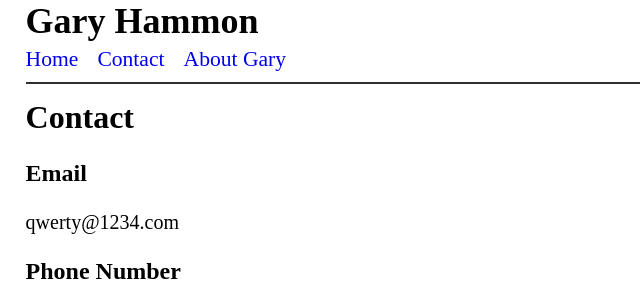
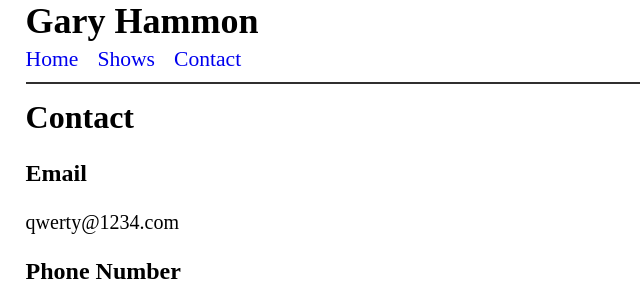
Before and after one commit to kris3579/Hammond-Website, a Node server app: page /contact in a window 1280 px wide. Shown: the top 300 px of the page, without its empty margins (0-640 px from the left). Run offline with Node 20, Linux system fonts and the light colour scheme; some libraries are stand-ins or nearby versions.

Commit message:
consolidated about page with home page, created 'shows' route a

```diff
--- a/server.js
+++ b/server.js
@@ -14,25 +14,25 @@ app.listen(PORT, () => console.log('Server is up on ', PORT));
 
 app.set('view engine', 'ejs');
 
-// routes
+// Routes
 
 app.get('/', (req, res) => {
   homePage(req, res);
-});
-
-app.get('/about', (req, res) => {
-  about(req, res);
 });
 
 app.get('/contact', (req, res) => {
   contactPage(req, res);
 });
 
+app.get('/shows', (req, res) => {
+  showsPage(req, res);
+});
+
 app.get('*', (req, res) => {
   noPageError(res);
 });
 
-// route functions
+// Rendering functions for routes
 
 function homePage(req, res) {
   res.render('master', {
@@ -41,17 +41,17 @@ function homePage(req, res) {
   });
 }
 
-function about(req, res) {
-  res.render('master', {
-    'thisPage': 'partials/about.ejs',
-    'thisPageTitle': 'Gary Hammon'
-  });
-}
-
 function contactPage(req, res) {
   res.render('master', {
     'thisPage': 'partials/contact.ejs',
     'thisPageTitle': 'Contact'
+  });
+}
+
+function showsPage(req, res) {
+  res.render('master', {
+    'thisPage': 'partials/shows.ejs',
+    'thisPageTitle': 'Shows'
   });
 }
 
--- a/views/partials/nav.ejs
+++ b/views/partials/nav.ejs
@@ -1,8 +1,8 @@
 <a id="burger">&#9776;</a>
 <nav class="nav">
   <a class="links" href="/">Home</a>
+  <a class="links" href="/shows">Shows</a>
   <a class="links" href="/contact">Contact</a>
-	<a class="links" id="navbottom" href="/about">About Gary</a>
 </nav>
 
 <script type="text/javascript">
```
Also changed, not shown: views/partials/about.ejs (deleted, +0 -43 lines), views/partials/home.ejs (+43 -1 lines), views/partials/shows.ejs (added).
